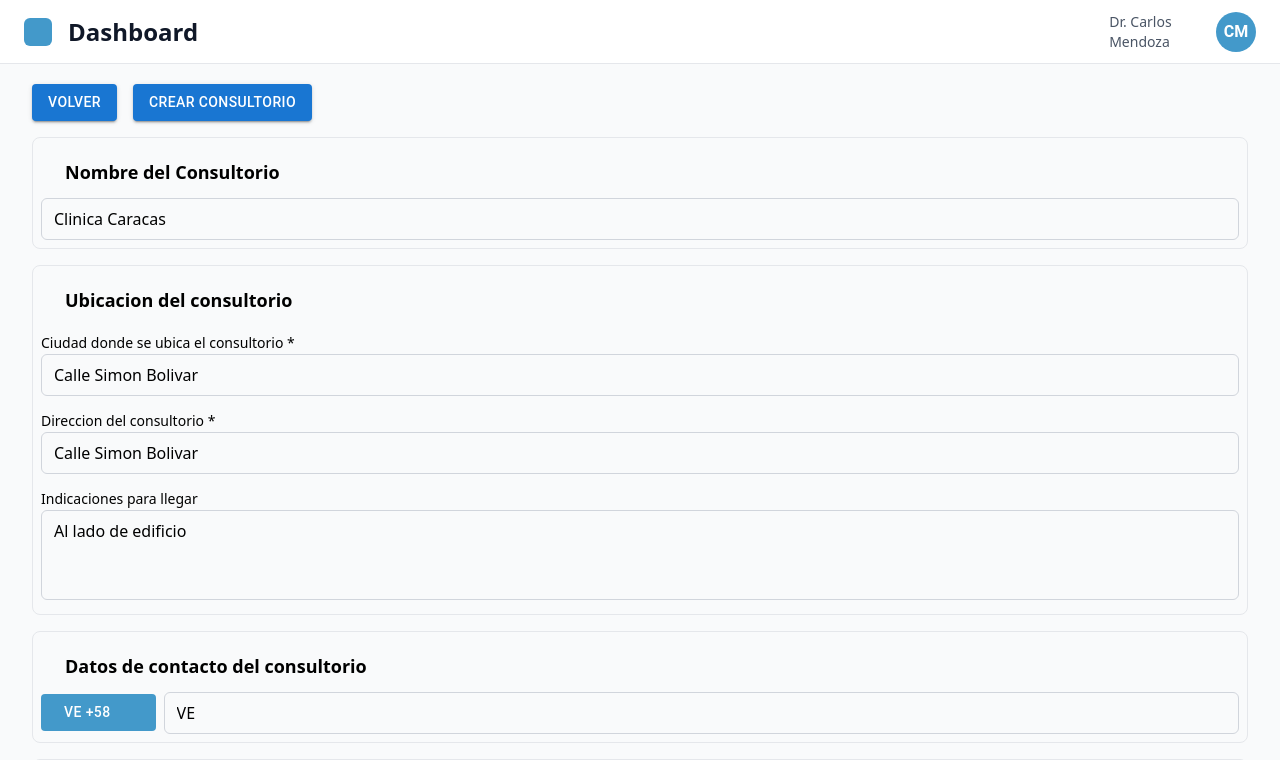
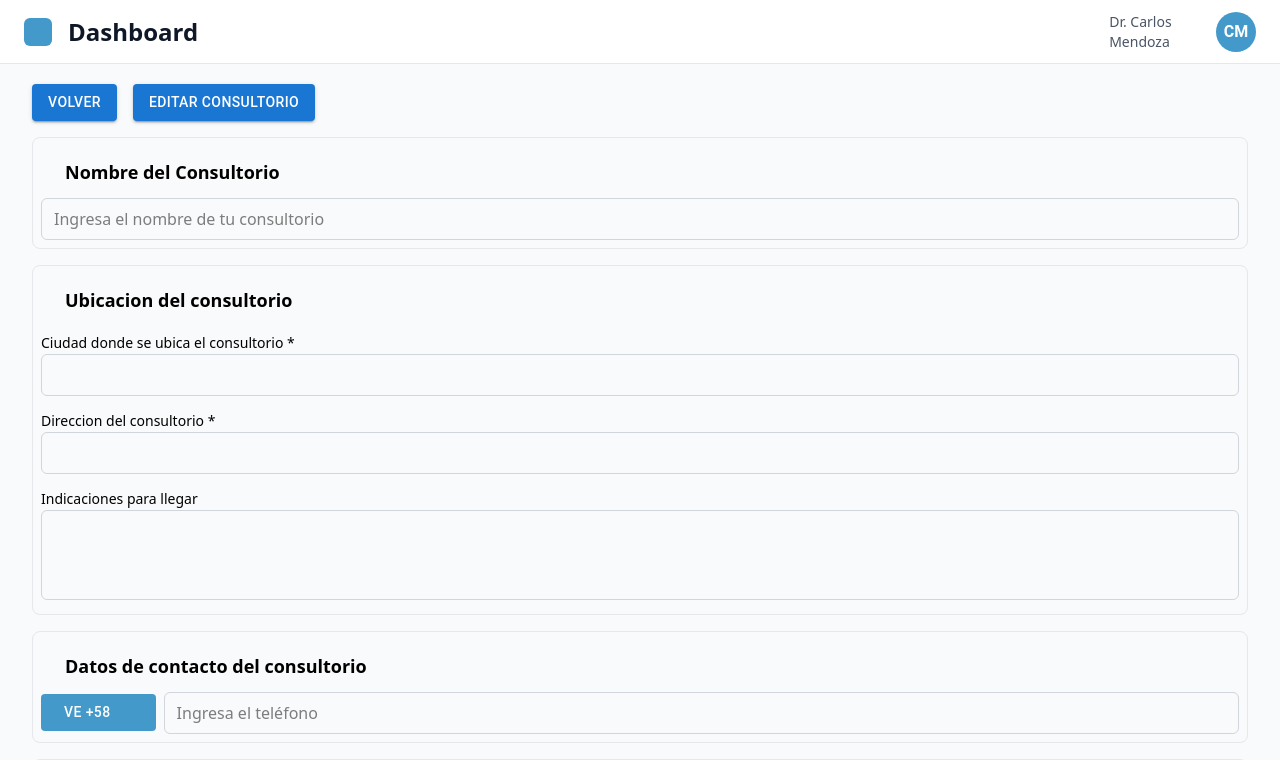
Before and after one commit to CodeKei02/Doctorium, a Next.js app: page /consultorios/1/editar in a window 1280 px wide. Shown: the top 760 px of the page. Built offline with nearby package versions, Linux system fonts and the light colour scheme; some icons are missing.

Commit message:
feat(initialState): delete info

```diff
--- a/src/pages/consultorios/[id]/editar.tsx
+++ b/src/pages/consultorios/[id]/editar.tsx
@@ -4,17 +4,17 @@ import ConsultorioForm from "@/components/dashboard/ConsultorioForm";
 const EditarConsultorio = () => {
   const initialState = {
     id: uuidv4(),
-    name: "Clinica Caracas",
-    address: "Calle Simon Bolivar",
-    city: "Caracas",
-    phone: "04123456789",
-    country: "Venezuela",
-    country_code: "VE",
-    street: "Calle Simon Bolivar",
-    duration: "30",
-    indication: "Al lado de edificio",
+    name: "",
+    address: "",
+    city: "",
+    phone: "",
+    country: "",
+    country_code: "",
+    street: "",
+    duration: "",
+    indication: "",
   };
-  return <ConsultorioForm initialState={initialState} />;
+  return <ConsultorioForm initialState={initialState} editMode={true} />;
 };
 
 export default EditarConsultorio;
```
